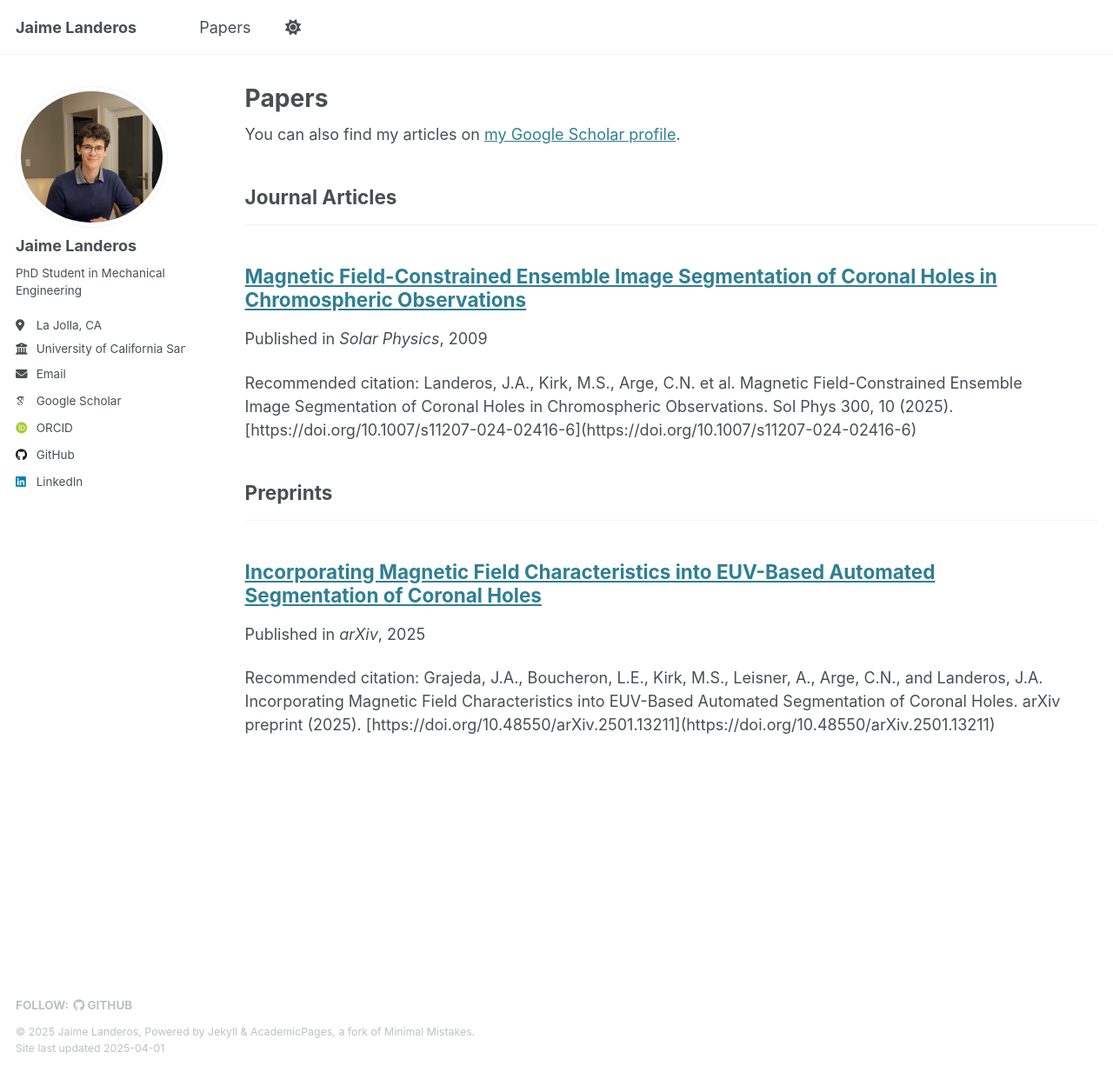
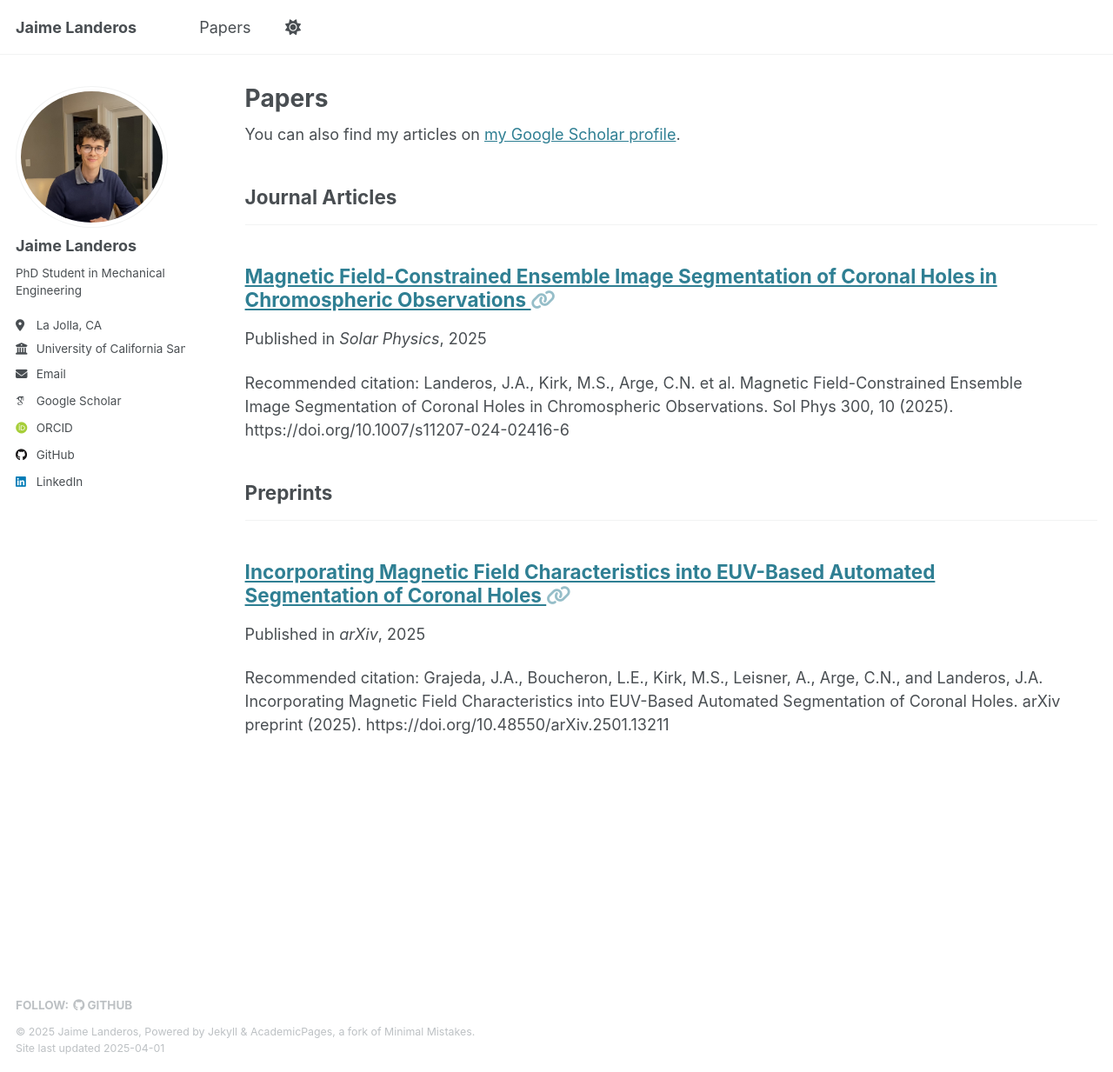
Before and after one commit to jalanderos/jalanderos.github.io, a Jekyll site: the page built from _pages/papers.html, in a window 1280 px wide and 1233 px high. Shown: the whole window at 87% size. Built offline with Jekyll 4.4.1, drawn with Linux system fonts in a browser that asks for light colours; some web fonts are replaced.

Commit message:
Papers page 3rd fix and Follow button revert

```diff
--- a/_includes/author-profile.html
+++ b/_includes/author-profile.html
@@ -21,7 +21,7 @@
   </div>
 
   <div class="author__urls-wrapper">
-    <button class="btn btn--inverse">Contact</button>
+    <button class="btn btn--inverse">Follow</button>
     <ul class="author__urls social-icons">
       <!-- Font Awesome icons / Biographic information  -->
       {% if author.location %}
--- a/_publications/2025-01-31-STRIDE.md
+++ b/_publications/2025-01-31-STRIDE.md
@@ -3,13 +3,14 @@ title: "Magnetic Field-Constrained Ensemble Image Segmentation of Coronal Holes
 collection: publications
 category: published
 permalink: /paper/2025-01-31-STRIDE
+link: https://doi.org/10.1007/s11207-024-02416-6
 # excerpt: 'This paper is about the number 1. The number 2 is left for future work.'
-date: 2009-10-01
+date: 2025-01-31
 venue: 'Solar Physics'
 # slidesurl: 'http://academicpages.github.io/files/slides1.pdf'
-# paperurl: 'https://doi.org/10.48550/arXiv.2501.13211'
+# paperurl: 'https://doi.org/10.1007/s11207-024-02416-6'
 # bibtexurl: 'http://academicpages.github.io/files/bibtex1.bib'
-citation: 'Landeros, J.A., Kirk, M.S., Arge, C.N. et al. Magnetic Field-Constrained Ensemble Image Segmentation of Coronal Holes in Chromospheric Observations. Sol Phys 300, 10 (2025). [https://doi.org/10.1007/s11207-024-02416-6](https://doi.org/10.1007/s11207-024-02416-6)'
+citation: 'Landeros, J.A., Kirk, M.S., Arge, C.N. et al. Magnetic Field-Constrained Ensemble Image Segmentation of Coronal Holes in Chromospheric Observations. Sol Phys 300, 10 (2025). https://doi.org/10.1007/s11207-024-02416-6'
 ---
 
 <!-- The contents above will be part of a list of publications, if the user clicks the link for the publication than the contents of section will be rendered as a full page, allowing you to provide more information about the paper for the reader. When publications are displayed as a single page, the contents of the above "citation" field will automatically be included below this section in a smaller font. -->
```
Also changed, not shown: _pages/about.md (+1 -1 lines), _publications/2025-01-22-mag-ACWE.md (+2 -1 lines).
